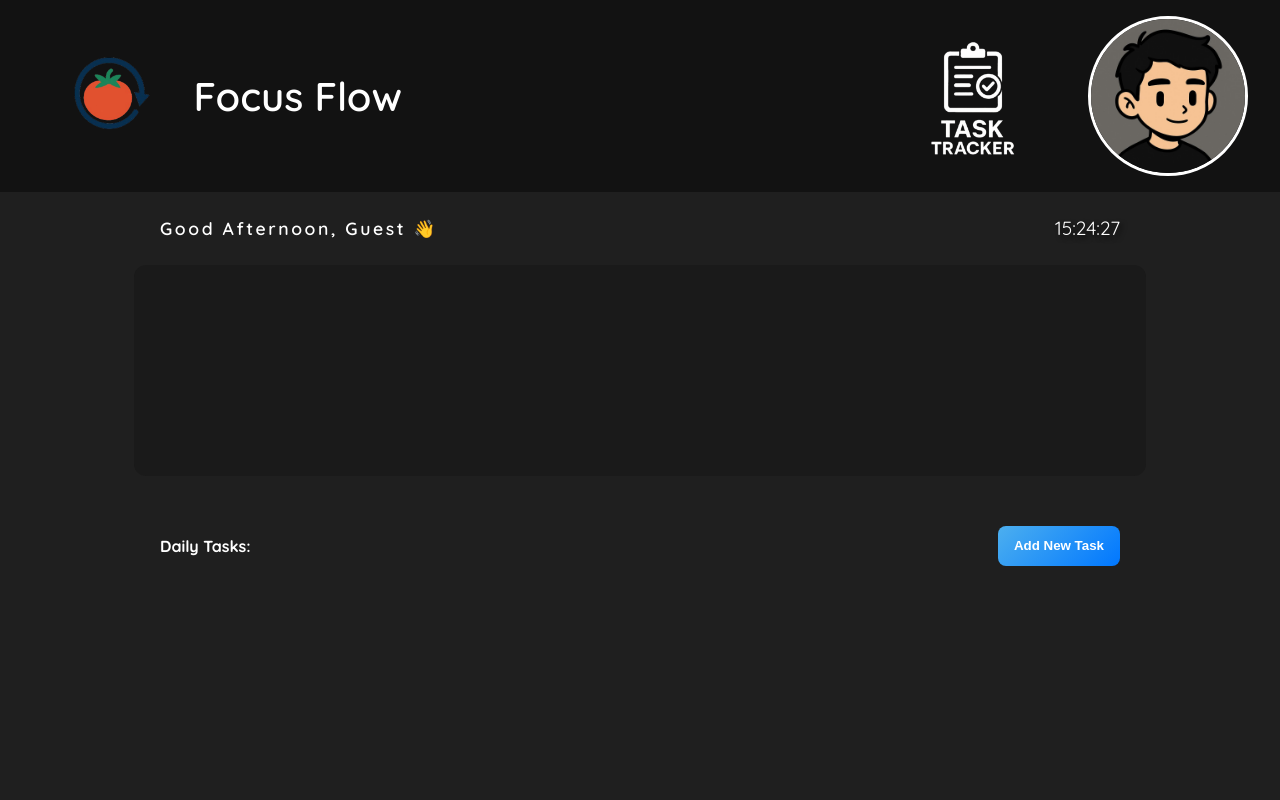
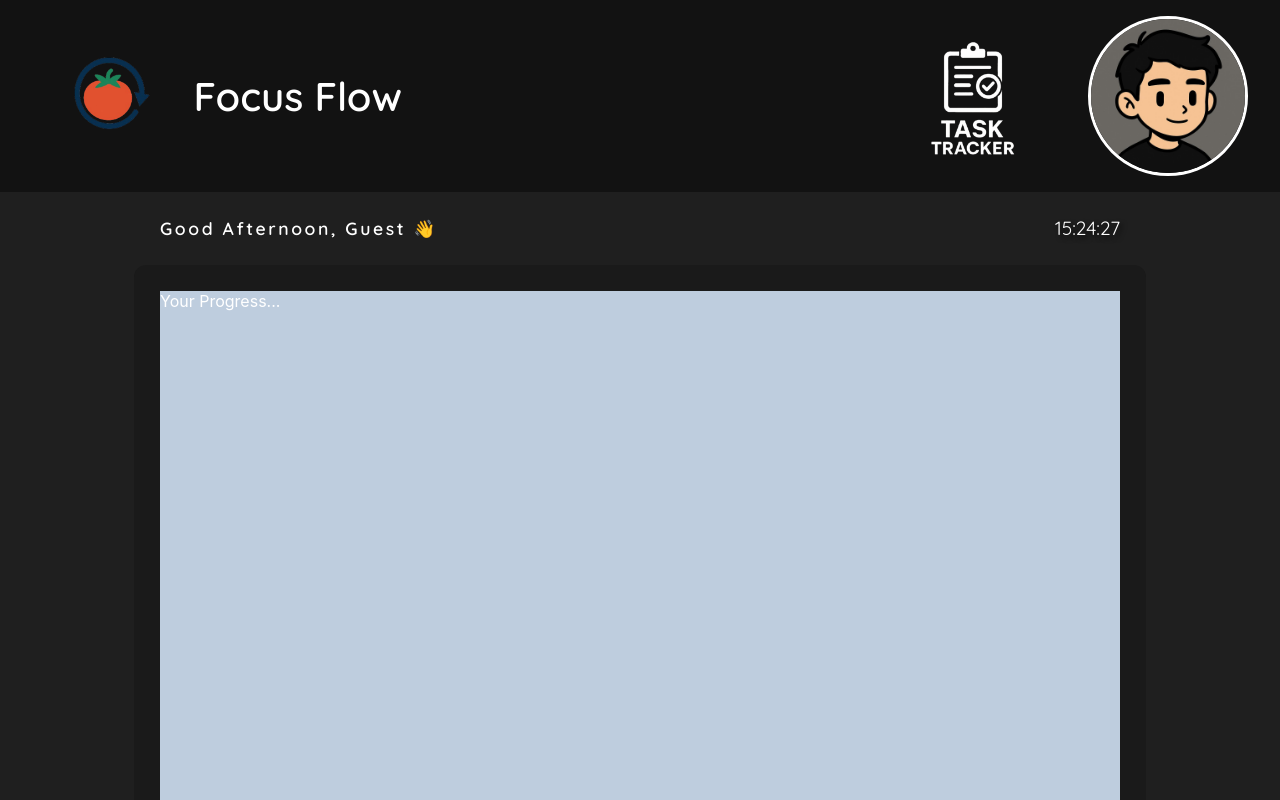
Before and after one commit to r1derPUSH/focus-flow, a React (Vite) app: page / in a window 1280 px wide. Both pictures are taken after a click on the button "Skip". Shown: the top 800 px of the page. Built offline with nearby package versions, Linux system fonts and the light colour scheme.

Commit message:
Optimising progress bar

```diff
--- a/src/ProgressBar.jsx
+++ b/src/ProgressBar.jsx
@@ -1,19 +1,22 @@
 import { useState } from "react";
 
-function ProgressBar () {
+function ProgressBar() {
   const [tasks, setTasks] = useState([]);
 
   return (
     <section className="progress-bar-section">
       <div className="progress-bar">
+        <div className="progress-bar-box">
+          <div className="text-and-bar">
+            <span className="progressBar-text">Your Progress...</span>
             <div className="progress-bar-outside">
-                    <div className="progress-bar-inside">
-
+              <div className="progress-bar-inside"></div>
+            </div>
           </div>
         </div>
       </div>
     </section>
-    )
+  );
 }
 
 export default ProgressBar;
--- a/src/index.css
+++ b/src/index.css
@@ -657,6 +657,14 @@ body {
   box-shadow: 0 3px 8px rgba(0, 0, 0, 0.3);
 }
 
+/* progress-bar */
+
+.progress-bar-box {
+  background-color: #becdde;
+  width: ;
+  height: 80vh;
+}
+
 @media (max-width: 600px) {
   .task-buttons {
     display: flex;
```
Lines whose indentation alone changed are shown as unchanged.
